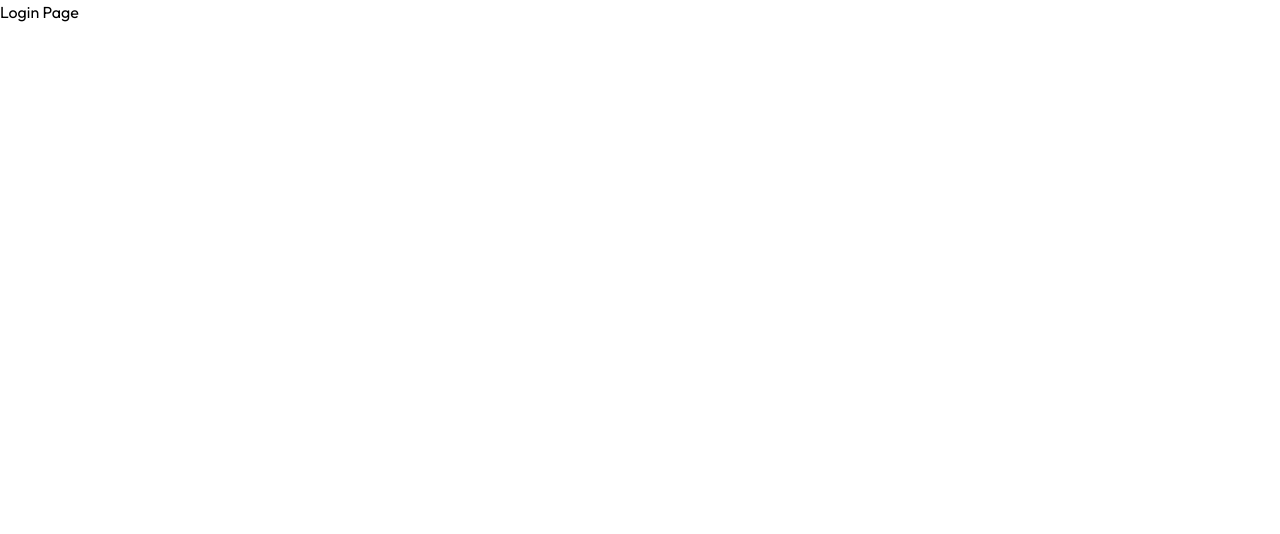
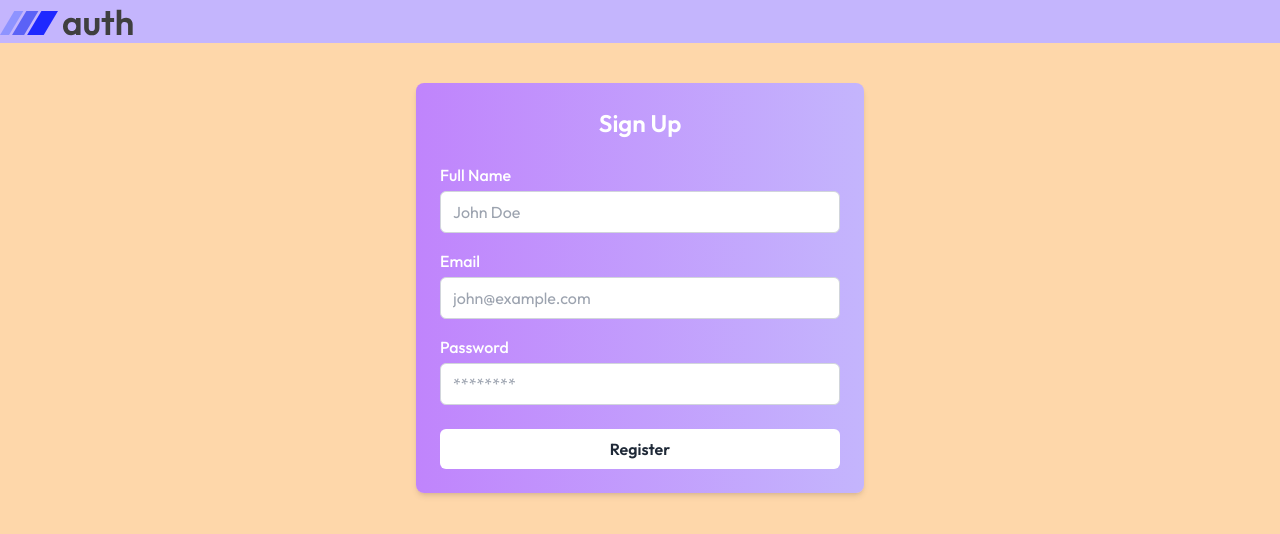
Before and after one commit to mkd21/Authentication-System, a React (Vite) app in the folder frontend/: page /login in a window 1280 px wide. Shown: the top 534 px of the page. Built offline with nearby package versions, Linux system fonts and the light colour scheme.

Commit message:
homepage done working on login route

```diff
--- a/frontend/src/Components/Header.jsx
+++ b/frontend/src/Components/Header.jsx
@@ -3,7 +3,9 @@ import { assets } from "../assets/assets.js";
 export default function Header() {
   return (
 
-    <div className="flex flex-col items-center ">
+    <div className="flex flex-col items-center justify-center min-h-[90.7vh] bg-[url('../bg_img.png')]  bg-cover bg-center
+        md:mt-[4rem]">
+
             {/* image */}
             <div className=" md:w-[10%] ">
                 <img
@@ -38,7 +40,7 @@ export default function Header() {
 
             {/* button  */}
             <div className="md:mt-8" >
-                <button className=" border p-[0.7rem] rounded-full " >Get Started</button>
+                <button className=" border p-[0.7rem] rounded-full hover:bg-gray-200 " >Get Started</button>
             </div>
     </div>
   );
--- a/frontend/src/Components/Navbar.jsx
+++ b/frontend/src/Components/Navbar.jsx
@@ -1,18 +1,23 @@
+
+import {useNavigate} from "react-router-dom";
+
 
 import {assets} from "../assets/assets.js";
 
 function Navbar()
 {
+    const navigate = useNavigate();
+
     return(
 
-        <div className=" bg-yellow-100 w-full flex justify-between items-center
+        <div className="w-full flex justify-between items-center fixed top-0
             md:h-16 md:px-16">
 
             <div>
                 <img src={assets.logo} alt="project logo" />
             </div>
 
-            <button className="md:w-[6rem] p-2 flex items-center justify-around border-2 border-black rounded-full font-semibold hover:bg-blue-100 "> Login <img src={assets.arrow_icon} alt="" /> </button>
+            <button onClick={() => navigate("/login")}  className="md:w-[6rem] p-2 flex items-center justify-around border-2 border-black rounded-full font-semibold hover:bg-blue-100 "> Login <img src={assets.arrow_icon} alt="" /> </button>
         </div>
     );
 }
--- a/frontend/src/Pages/Login.jsx
+++ b/frontend/src/Pages/Login.jsx
@@ -1,11 +1,62 @@
+import { assets } from "../assets/assets.js";
 
-function Login()
-{
-    return (
-        <>
-            <h1>Login Page</h1>
-        </>
-    );
+function Login() {
+  return (
+    <div className="bg-orange-200 min-h-screen ">
+      <div className="bg-violet-300">
+        <img src={assets.logo} alt="" />
+      </div>
+
+      {/* form  */}
+      <div>
+        <form className="max-w-md mx-auto p-6 bg-gradient-to-r from-purple-400 to-violet-300 rounded-lg shadow-md mt-10">
+          <h2 className="text-2xl font-semibold text-white mb-6 text-center">
+            Sign Up
+          </h2>
+
+          <label className="block mb-4">
+            <span className="text-white font-medium">Full Name</span>
+            <input
+              type="text"
+              name="fullname"
+              placeholder="John Doe"
+              className="mt-1 block w-full rounded-md border border-gray-300 px-3 py-2 focus:border-indigo-500 focus:ring focus:ring-indigo-200 focus:ring-opacity-50"
+              required
+            />
+          </label>
+
+          <label className="block mb-4">
+            <span className="text-white font-medium">Email</span>
+            <input
+              type="email"
+              name="email"
+              placeholder="john@example.com"
+              className="mt-1 block w-full rounded-md border border-gray-300 px-3 py-2 focus:border-indigo-500 focus:ring focus:ring-indigo-200 focus:ring-opacity-50"
+              required
+            />
+          </label>
+
+          <label className="block mb-6">
+            <span className="text-white font-medium">Password</span>
+            <input
+              type="password"
+              name="password"
+              placeholder="********"
+              className="mt-1 block w-full rounded-md border border-gray-300 px-3 py-2 focus:border-indigo-500 focus:ring focus:ring-indigo-200 focus:ring-opacity-50"
+              required
+            />
+          </label>
+
+          <button
+            type="submit"
+            className="w-full bg-white text-gray-800 py-2 rounded-md hover:bg-gray-100 transition-colors font-semibold"
+          >
+            Register
+          </button>
+        </form>
+      </div>
+    </div>
+  );
 }
 
 export default Login;
```
Also changed, not shown: frontend/src/assets/bg_img.png (deleted).
